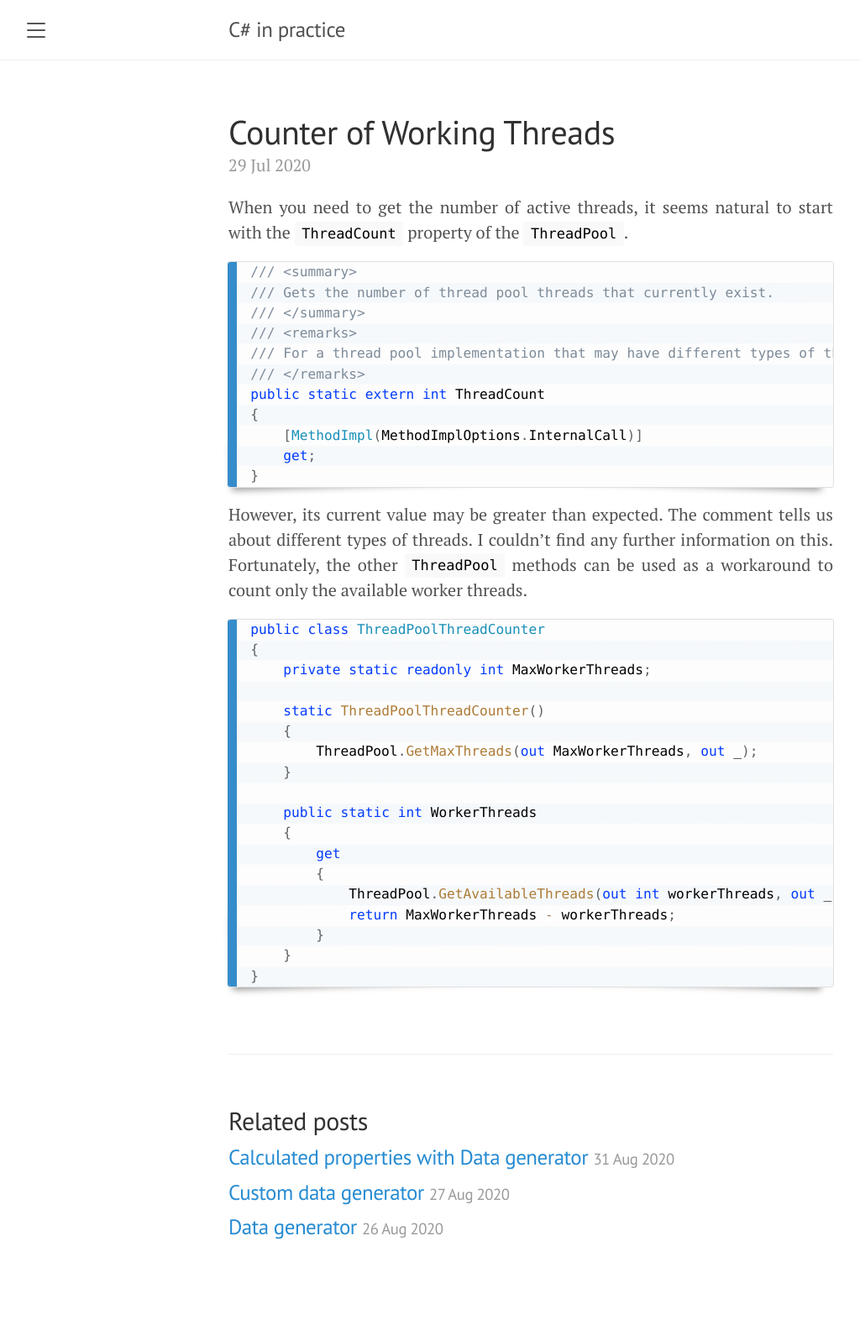
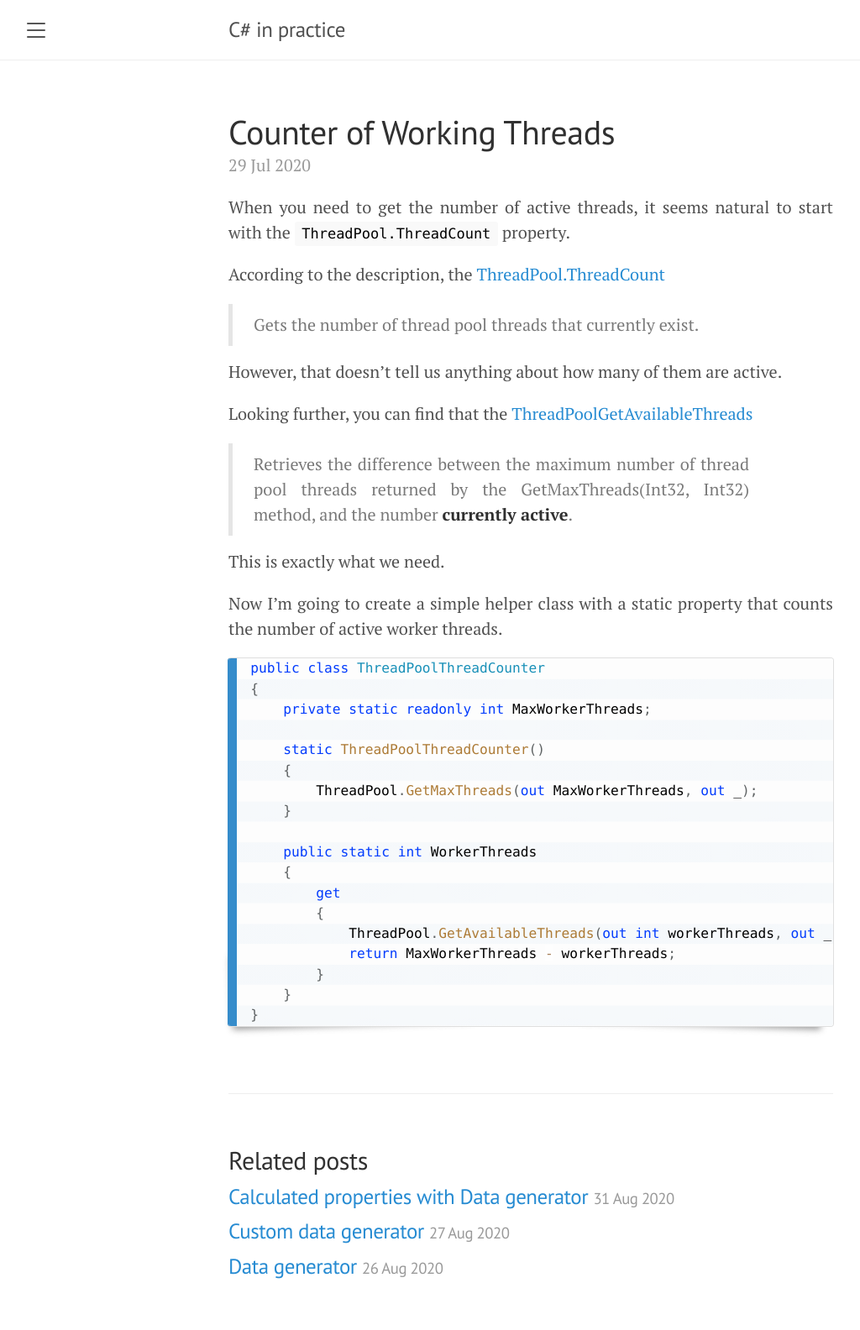
Before and after one commit to akovanev/kovanev.github.io, a Jekyll site: the page built from _posts/2020-07-29-Counter-of-working-threads.md, in a window 1280 px wide. Shown: the whole page at 84% size, without its empty margins (8-1032 px from the left). Built offline with Jekyll 4.4.1, drawn with Linux system fonts in a browser that asks for light colours; before the commit the page ends 1537 px from its top, so only the background shows below that.

Commit message:
counter of working threads 2

```diff
--- a/_posts/2020-07-29-Counter-of-working-threads.md
+++ b/_posts/2020-07-29-Counter-of-working-threads.md
@@ -3,22 +3,20 @@ layout: post
 title: Counter of Working Threads
 ---
 
-When you need to get the number of active threads, it seems natural to start with the <code>ThreadCount</code> property of the <code>ThreadPool</code>.
+When you need to get the number of active threads, it seems natural to start with the <code>ThreadPool.ThreadCount</code> property.
 
-<pre><code class="language-cs">/// &lt;summary&gt;
-/// Gets the number of thread pool threads that currently exist.
-/// &lt;/summary&gt;
-/// &lt;remarks&gt;
-/// For a thread pool implementation that may have different types of threads, the count includes all types.
-/// &lt;/remarks&gt;
-public static extern int ThreadCount
-{
-    [MethodImpl(MethodImplOptions.InternalCall)]
-    get;
-}
-</code></pre>
+ According to the description, the <a href="https://docs.microsoft.com/en-us/dotnet/api/system.threading.threadpool.threadcount">ThreadPool.ThreadCount</a>
+ > Gets the number of thread pool threads that currently exist.
 
-However, its current value may be greater than expected. The comment tells us about different types of threads. I couldn't find any further information on this. Fortunately, the other <code>ThreadPool</code> methods can be used as a workaround to count only the available worker threads.
+However, that doesn't tell us anything about how many of them are active.
+
+Looking further, you can find that the <a href="https://docs.microsoft.com/en-us/dotnet/api/system.threading.threadpool.getavailablethreads">ThreadPoolGetAvailableThreads</a>
+
+>Retrieves the difference between the maximum number of thread pool threads returned by the GetMaxThreads(Int32, Int32) method, and the number **currently active**.
+
+This is exactly what we need.
+
+Now I'm going to create a simple helper class with a static property that counts the number of active worker threads.
 
 <pre><code class="language-cs">public class ThreadPoolThreadCounter
 {
```
